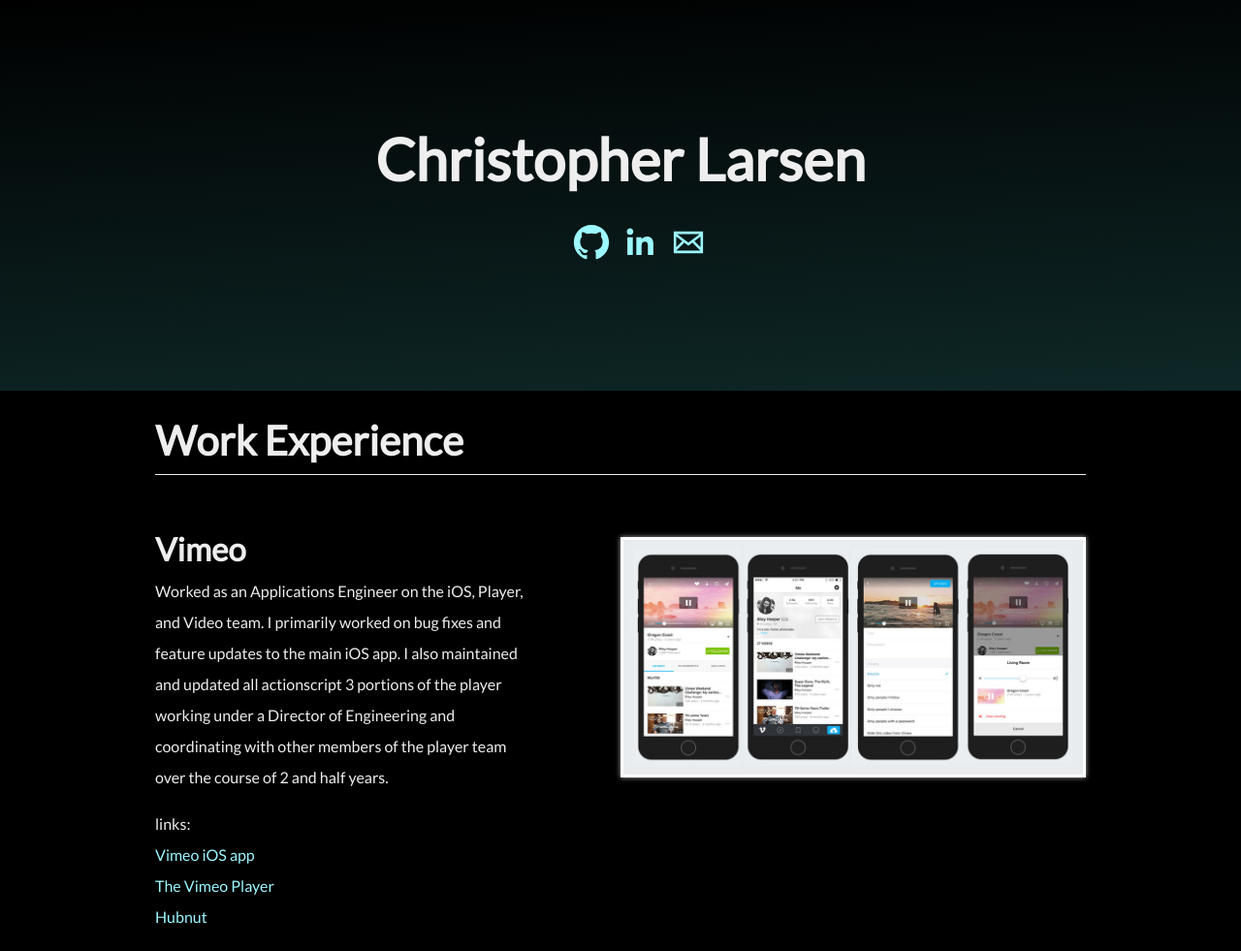
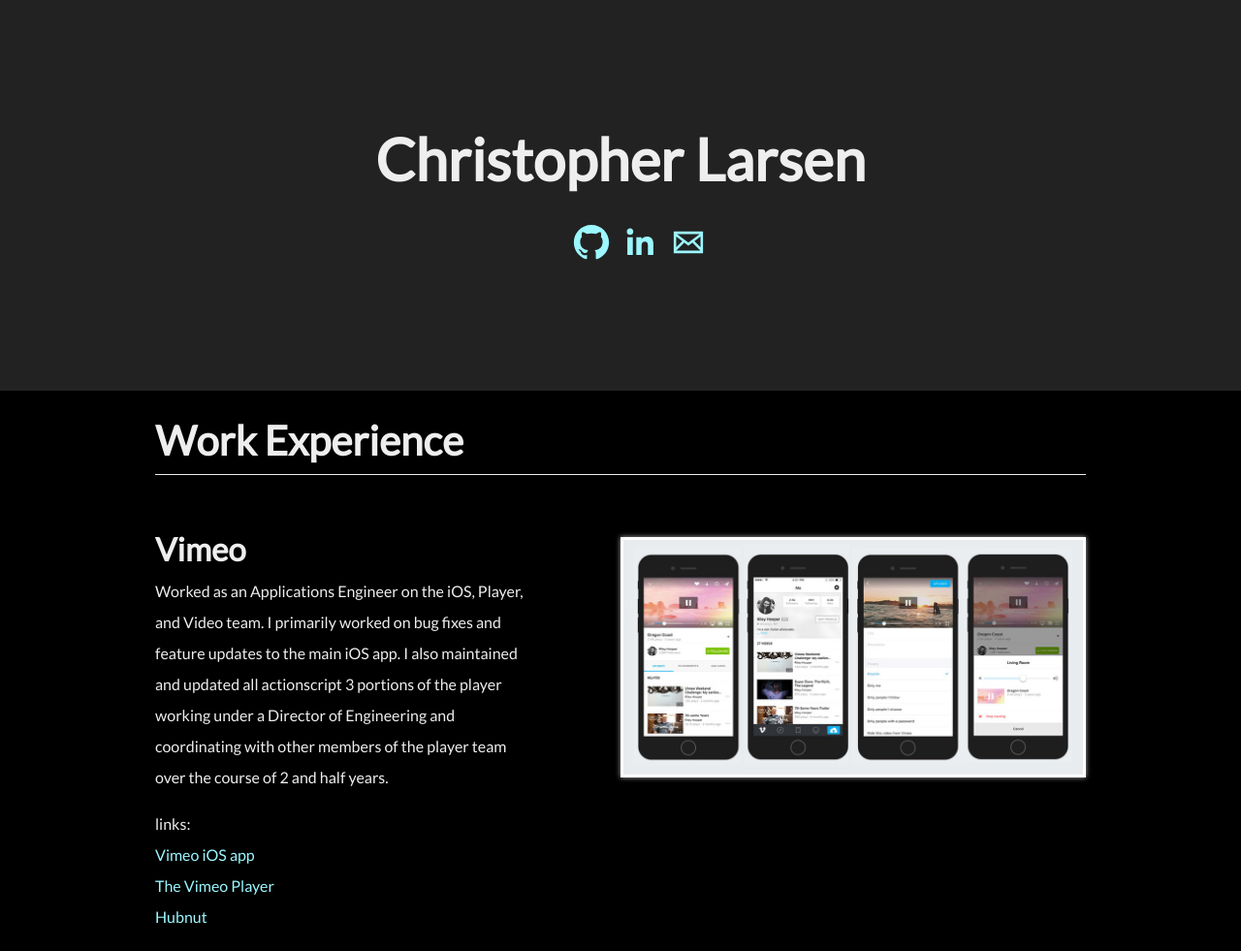
Before and after one commit to ChrisFingaz/MyWebsite, a website: page index.html in a window 1280 px wide. Shown: the top 981 px of the page at 97% size. Drawn offline with nearby package versions, Linux system fonts and the light colour scheme; files that its build step writes are made by us from their sources.

Commit message:
Change header background

```diff
--- a/sass/main.scss
+++ b/sass/main.scss
@@ -1,7 +1,8 @@
 @import 'base';
 
 body {
-	background: linear-gradient(357deg, #5bfaf8, #000000);
+	// background: linear-gradient(360deg, #5bfaf8, #000000);
+	background: #222;
 
 	padding: 0;
 	margin: 0;
@@ -214,41 +215,4 @@
 		}
 
 	}
-
-
-	// ul {
-
-	// 	margin: 0px;
-	// 	padding: 0px;
-
-	// 	li {
-	// 		// margin-right: 10px;
-	// 		// display: inline-block;
-
-	// 		// a {
-	// 		// 	padding: 10px;
-	// 		// 	font-family: $a-font;
-	// 		// 	font-size: 10px;
-	// 		// 	text-decoration: none;
-	// 		// 	color: $white;
-	// 		// 	background:rgba(0, 0, 0, 0.5);
-	// 		// 	border: 1px solid rgba(255,255,255,0.5);
-	// 		// 	border-radius: 5px;
-	// 		// 	cursor: pointer;
-	// 		// }
-
-	// 		// a:hover {
-	// 		// 	font-family: $a-font;
-	// 		// 	font-size: 10px;
-	// 		// 	text-decoration: none;
-	// 		// 	color: $white;
-	// 		// 	background:rgba(255,255,255,0.5);
-	// 		// 	border: 1px solid rgba(255,255,255,0.5);;
-	// 		// 	border-radius: 5px;
-	// 		// 	cursor: pointer;
-	// 		// }
-	// 	}
-
-	// }
-
 }
```
